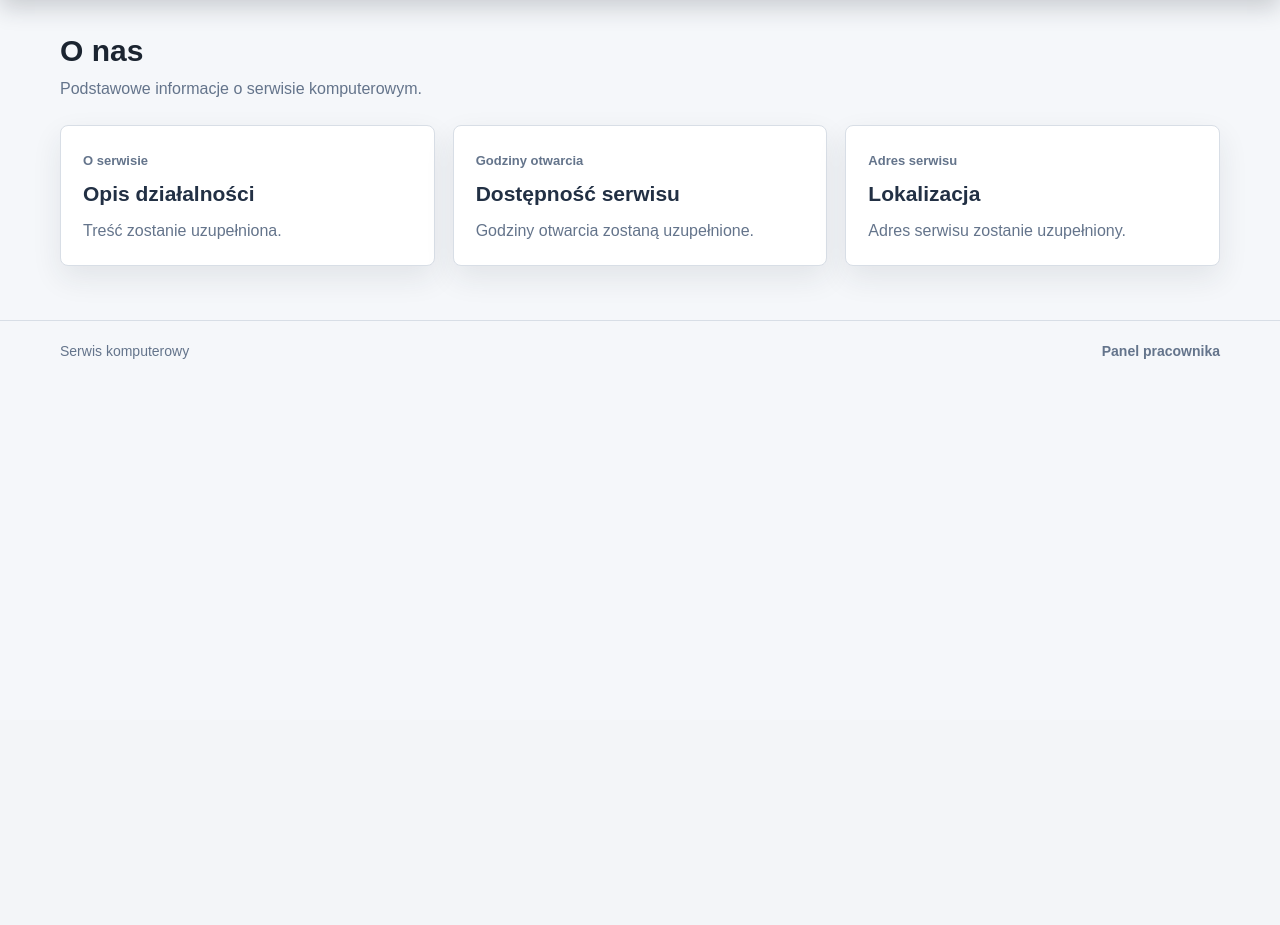
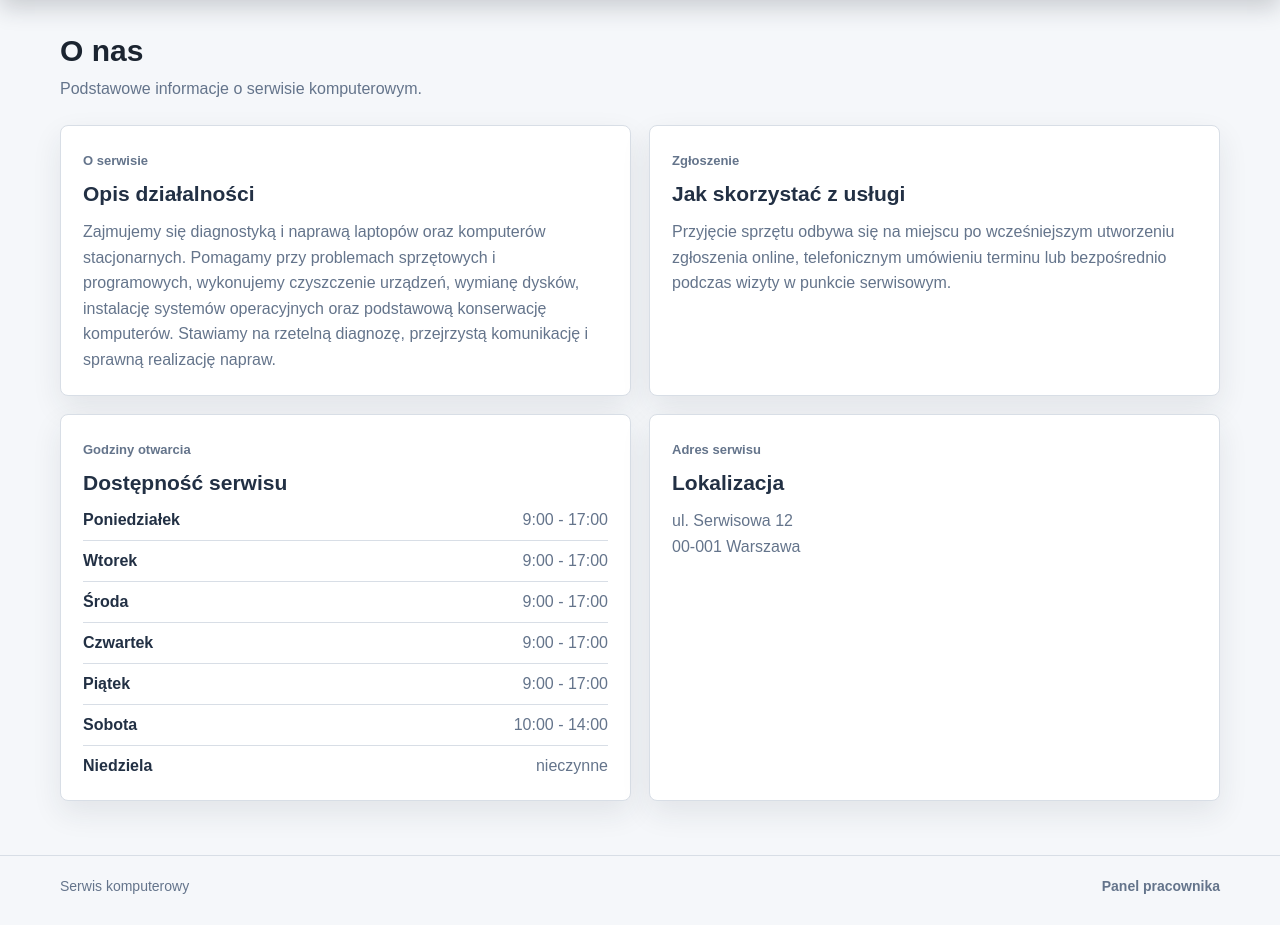
Before and after one commit to DawidSrd/Projekt-in-ynierski, a Django app: page /about/ in a window 1280 px wide. Shown: the part 80-1005 px from the top of the page. Before the commit the page ends 439 px from the top, so only its background shows below. Run offline with Django 5.2, Linux system fonts and the light colour scheme.

Commit message:
Uzupełnienie strony o nas

```diff
--- a/backend/orders/static/orders/app.css
+++ b/backend/orders/static/orders/app.css
@@ -519,7 +519,7 @@ a:hover {
 
 .info-grid {
   display: grid;
-  grid-template-columns: repeat(3, minmax(0, 1fr));
+  grid-template-columns: repeat(2, minmax(0, 1fr));
   gap: 18px;
 }
 
@@ -527,6 +527,47 @@ a:hover {
   margin: 6px 0 10px;
   color: #223044;
   font-size: 21px;
+}
+
+.info-card p,
+.service-address {
+  margin: 0;
+  color: var(--muted);
+  line-height: 1.6;
+}
+
+.hours-list {
+  display: grid;
+  gap: 8px;
+  margin: 0;
+}
+
+.hours-list div {
+  display: flex;
+  justify-content: space-between;
+  gap: 18px;
+  padding-bottom: 8px;
+  border-bottom: 1px solid var(--line);
+}
+
+.hours-list div:last-child {
+  padding-bottom: 0;
+  border-bottom: 0;
+}
+
+.hours-list dt {
+  color: #223044;
+  font-weight: 700;
+}
+
+.hours-list dd {
+  margin: 0;
+  color: var(--muted);
+  text-align: right;
+}
+
+.service-address {
+  font-style: normal;
 }
 
 .meta-row {
--- a/backend/orders/templates/orders/about.html
+++ b/backend/orders/templates/orders/about.html
@@ -15,7 +15,15 @@
       <div class="panel__body">
         <span class="metric__label">O serwisie</span>
         <h2>Opis działalności</h2>
-        <p class="empty">Treść zostanie uzupełniona.</p>
+        <p>Zajmujemy się diagnostyką i naprawą laptopów oraz komputerów stacjonarnych. Pomagamy przy problemach sprzętowych i programowych, wykonujemy czyszczenie urządzeń, wymianę dysków, instalację systemów operacyjnych oraz podstawową konserwację komputerów. Stawiamy na rzetelną diagnozę, przejrzystą komunikację i sprawną realizację napraw.</p>
+      </div>
+    </article>
+
+    <article class="panel info-card">
+      <div class="panel__body">
+        <span class="metric__label">Zgłoszenie</span>
+        <h2>Jak skorzystać z usługi</h2>
+        <p>Przyjęcie sprzętu odbywa się na miejscu po wcześniejszym utworzeniu zgłoszenia online, telefonicznym umówieniu terminu lub bezpośrednio podczas wizyty w punkcie serwisowym.</p>
       </div>
     </article>
 
@@ -23,7 +31,36 @@
       <div class="panel__body">
         <span class="metric__label">Godziny otwarcia</span>
         <h2>Dostępność serwisu</h2>
-        <p class="empty">Godziny otwarcia zostaną uzupełnione.</p>
+        <dl class="hours-list">
+          <div>
+            <dt>Poniedziałek</dt>
+            <dd>9:00 - 17:00</dd>
+          </div>
+          <div>
+            <dt>Wtorek</dt>
+            <dd>9:00 - 17:00</dd>
+          </div>
+          <div>
+            <dt>Środa</dt>
+            <dd>9:00 - 17:00</dd>
+          </div>
+          <div>
+            <dt>Czwartek</dt>
+            <dd>9:00 - 17:00</dd>
+          </div>
+          <div>
+            <dt>Piątek</dt>
+            <dd>9:00 - 17:00</dd>
+          </div>
+          <div>
+            <dt>Sobota</dt>
+            <dd>10:00 - 14:00</dd>
+          </div>
+          <div>
+            <dt>Niedziela</dt>
+            <dd>nieczynne</dd>
+          </div>
+        </dl>
       </div>
     </article>
 
@@ -31,7 +68,10 @@
       <div class="panel__body">
         <span class="metric__label">Adres serwisu</span>
         <h2>Lokalizacja</h2>
-        <p class="empty">Adres serwisu zostanie uzupełniony.</p>
+        <address class="service-address">
+          ul. Serwisowa 12<br>
+          00-001 Warszawa
+        </address>
       </div>
     </article>
   </section>
--- a/backend/orders/templates/orders/base.html
+++ b/backend/orders/templates/orders/base.html
@@ -5,7 +5,7 @@
   <meta charset="utf-8" />
   <meta name="viewport" content="width=device-width, initial-scale=1" />
   <title>{% block title %}Serwis komputerowy{% endblock %}</title>
-  <link rel="stylesheet" href="{% static 'orders/app.css' %}?v=3" />
+  <link rel="stylesheet" href="{% static 'orders/app.css' %}?v=4" />
 </head>
 <body class="{% block body_class %}{% endblock %}">
   <header class="app-header">
--- a/backend/orders/templates/orders/home.html
+++ b/backend/orders/templates/orders/home.html
@@ -86,7 +86,7 @@
     <div>
       <span class="home-eyebrow">Informacje</span>
       <h2>Adres, kontakt i godziny otwarcia</h2>
-      <p>Dane serwisu zostaną uzupełnione przed finalnym oddaniem projektu.</p>
+      <p>Sprawdź informacje o działalności serwisu, sposobach przyjęcia sprzętu, lokalizacji i godzinach otwarcia.</p>
     </div>
     <a class="button button--ghost" href="/about/">Przejdź do informacji o serwisie</a>
   </section>
```
